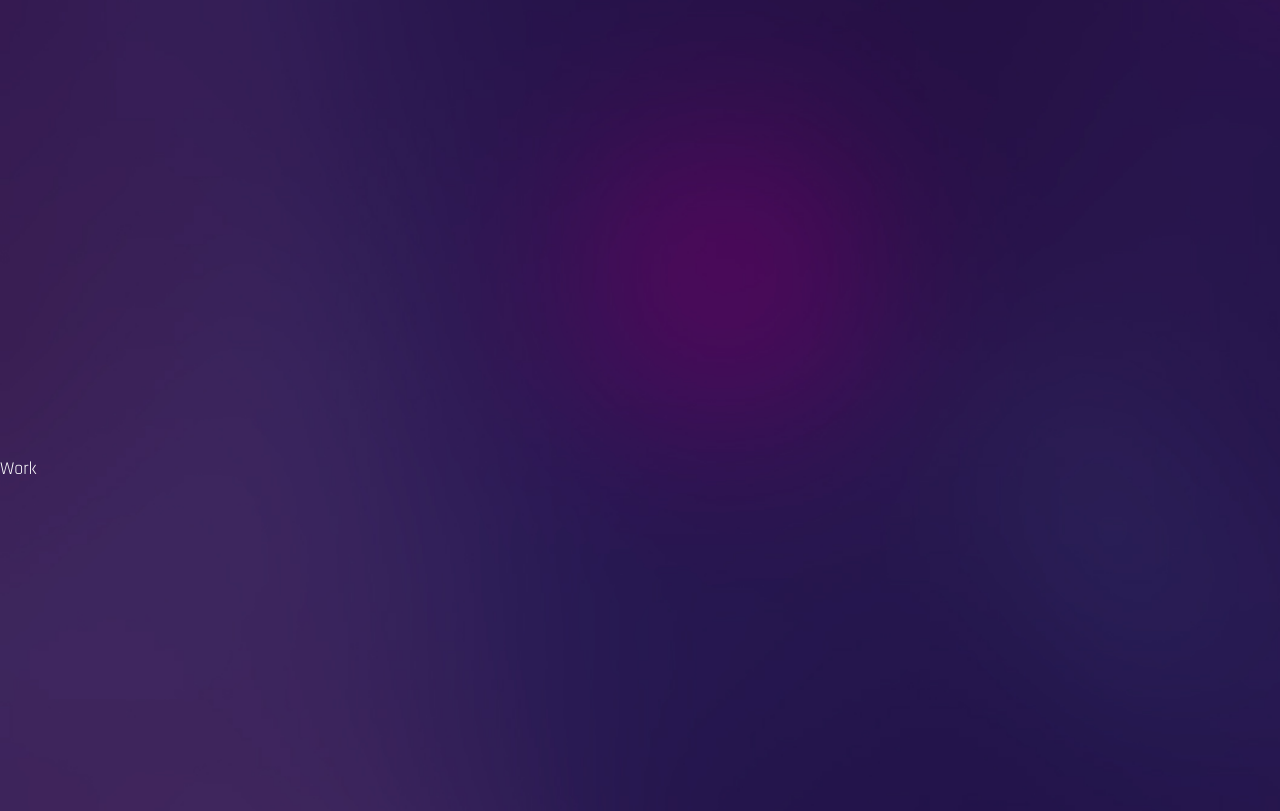
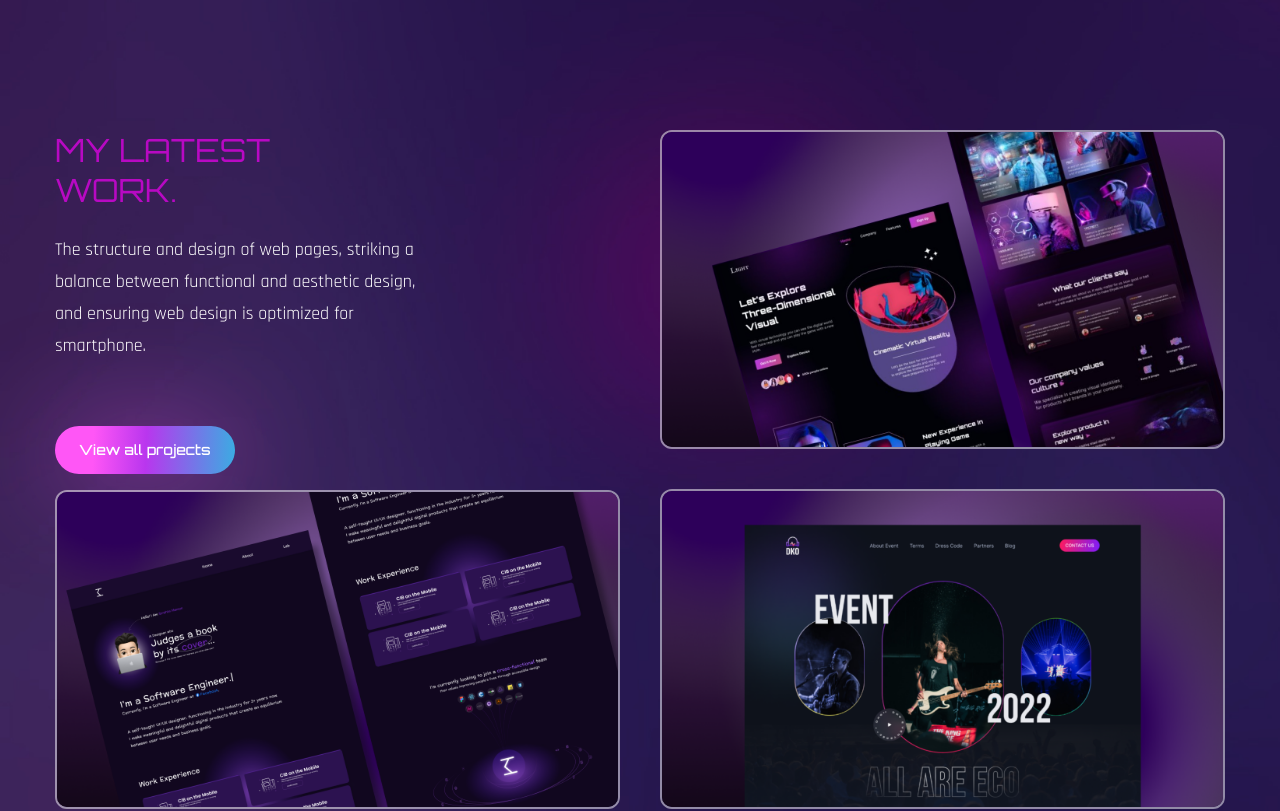
Before and after one commit to Alam-Ibrar-au26/My-Portfolio, a React (Create React App) app: page / in a window 1280 px wide. Shown: the part 2340-3151 px from the top of the page. Built offline with nearby package versions, Linux system fonts and the light colour scheme; the HTML template or start-up script is replaced by a standard one; a web font is replaced by a local one.

Commit message:
work page done

```diff
--- a/src/components/Work.js
+++ b/src/components/Work.js
@@ -1,10 +1,89 @@
 import React from 'react';
+import { motion } from 'framer-motion';
+import { fadeIn } from '../variants';
+import img1 from '../assets/portfolio-img1.png';
+import img2 from '../assets/portfolio-img2.png';
+import img3 from '../assets/portfolio-img3.png';
 
 const Work = () => {
   return (
-    <div className='section' id='work'>
-      Work
-    </div>
+    <section className='section' id='work'>
+      <div className='container mx-auto'>
+        <div className='flex flex-col lg:flex-row gap-x-10'>
+          <motion.div
+            variants={fadeIn('right', 0.5)}
+            initial='hidden'
+            whileInView={'show'}
+            viewport={{ once: 'false', amount: 0.3 }}
+            className='flex-1 flex flex-col gap-y-4 mb-10 lg:mb-0'
+          >
+            <div>
+              <h2 className='h2 leading-tight text-accent'>
+                My Latest
+                <br />
+                Work.
+              </h2>
+              <p className='max-w-sm mb-16'>
+                The structure and design of web pages, striking a balance
+                between functional and aesthetic design, and ensuring web design
+                is optimized for smartphone.
+              </p>
+              <button className='btn btn-sm'>View all projects</button>
+            </div>
+            <div className='group relative overflow-hidden border-2 border-white/50 rounded-xl'>
+              <div className='group-hover:bg-black/70 w-full h-full absolute z-40 transition-all duration-300'></div>
+              <img
+                className='group-hover:scale-125 transition-all duration-500'
+                src={img1}
+                alt=''
+              />
+              <div className='absolute -bottom-full left-12 group-hover:bottom-24 transition-all duration-500 z-50'>
+                <span className='text-gradient'>UI/UX Design</span>
+              </div>
+              <div className='absolute -bottom-full left-12 group-hover:bottom-14 transition-all duration-700 z-50'>
+                <span className='text-3xl text-white'>Project Title</span>
+              </div>
+            </div>
+          </motion.div>
+          <motion.div
+            variants={fadeIn('left', 0.5)}
+            initial='hidden'
+            whileInView={'show'}
+            viewport={{ once: 'false', amount: 0.3 }}
+            className='flex-1 flex flex-col gap-y-10'
+          >
+            <div className='group relative overflow-hidden border-2 border-white/50 rounded-xl'>
+              <div className='group-hover:bg-black/70 w-full h-full absolute z-40 transition-all duration-300'></div>
+              <img
+                className='group-hover:scale-125 transition-all duration-500'
+                src={img2}
+                alt=''
+              />
+              <div className='absolute -bottom-full left-12 group-hover:bottom-24 transition-all duration-500 z-50'>
+                <span className='text-gradient'>UI/UX Design</span>
+              </div>
+              <div className='absolute -bottom-full left-12 group-hover:bottom-14 transition-all duration-700 z-50'>
+                <span className='text-3xl text-white'>Project Title</span>
+              </div>
+            </div>
+            <div className='group relative overflow-hidden border-2 border-white/50 rounded-xl'>
+              <div className='group-hover:bg-black/70 w-full h-full absolute z-40 transition-all duration-300'></div>
+              <img
+                className='group-hover:scale-125 transition-all duration-500'
+                src={img3}
+                alt=''
+              />
+              <div className='absolute -bottom-full left-12 group-hover:bottom-24 transition-all duration-500 z-50'>
+                <span className='text-gradient'>UI/UX Design</span>
+              </div>
+              <div className='absolute -bottom-full left-12 group-hover:bottom-14 transition-all duration-700 z-50'>
+                <span className='text-3xl text-white'>Project Title</span>
+              </div>
+            </div>
+          </motion.div>
+        </div>
+      </div>
+    </section>
   );
 };
 
```
Also changed, not shown: 1 other file (tests, documents, lock files or other folders).
